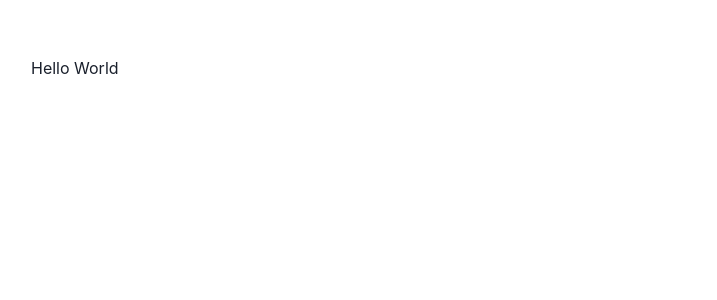
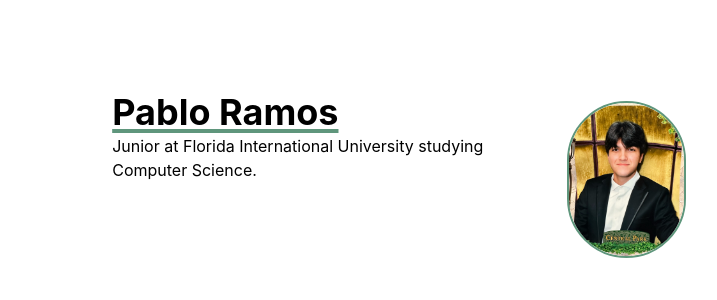
Before and after one commit to shmablo/pablos-page, a Next.js app: page / in a window 1280 px wide. Shown: the top 300 px of the page, without its empty margins (241-958 px from the left). Built offline with nearby package versions, Linux system fonts and the light colour scheme.

Commit message:
Constructing the Landing Page, not done yet

```diff
--- /dev/null
+++ b/components/grid-item.js
@@ -0,0 +1,90 @@
+import NextLink from 'next/link'
+import Image from 'next/image'
+import { Box, Text, LinkBox, LinkOverlay } from '@chakra-ui/react'
+import { Global } from '@emotion/react'
+
+export const GridItem = ({ children, id, title, thumbnail }) => (
+  <Box w="100%" textAlign="center">
+    <NextLink href={`/blog/${id}`} passHref scroll={false}>
+      <LinkBox cursor="pointer">
+        <Image
+          src={thumbnail}
+          alt={title}
+          className="grid-item-thumbnail"
+          placeholder="blur"
+        />
+        <LinkOverlay href={`/blog/${id}`}>
+          <Text mt={2} fontSize={20} color={'black'}>
+            {title}
+          </Text>
+        </LinkOverlay>
+        <Text fontSize={14}>{children}</Text>
+      </LinkBox>
+    </NextLink>
+  </Box>
+)
+
+export const WorkGridItem = ({ children, href, title, thumbnail }) => (
+  <Box
+    w="100%"
+    textAlign="center"
+    transition="all 0.2s ease-in-out"
+    _hover={{ transform: 'translateY(-2px)', color: '#4C7863' }}
+  >
+    <LinkBox cursor="pointer">
+      <Image
+        src={thumbnail}
+        alt={title}
+        className="grid-item-thumbnail"
+        placeholder="blur"
+        style={{
+          boxShadow: '0 0 10px 0 rgba(0, 0, 0, 0.2)',
+          borderRadius: '30px'
+        }}
+      />
+      <LinkOverlay href={href} target={'_blank'}>
+        <Text mt={2} fontSize={20} fontWeight="bold" color={'black'}>
+          {title}
+        </Text>
+      </LinkOverlay>
+      <Text fontSize={14} color={'black'}>
+        {children}
+      </Text>
+    </LinkBox>
+  </Box>
+)
+
+export const WorkGridItemTwo = ({ children, href, title, thumbnail }) => (
+  <Box w="100%" textAlign="center">
+    <LinkBox cursor="pointer">
+      <Image
+        src={thumbnail}
+        alt={title}
+        className="grid-item-thumbnail"
+        placeholder="blur"
+        style={{
+          boxShadow: '0 0 10px 0 rgba(0, 0, 0, 0.2)',
+          borderRadius: '30px'
+        }}
+      />
+      <LinkOverlay href={href} target={'_blank'}>
+        <Text mt={2} fontSize={20} fontWeight="bold" color={'black'}>
+          {title}
+        </Text>
+      </LinkOverlay>
+      <Text fontSize={14} color={'black'}>
+        {children}
+      </Text>
+    </LinkBox>
+  </Box>
+)
+
+export const GridItemStyle = () => (
+  <Global
+    styles={`
+      .grid-item-thumbnail {
+        border-radius: 12px;
+      }
+    `}
+  />
+)
--- /dev/null
+++ b/components/layouts/article.js
@@ -0,0 +1,32 @@
+import { motion } from 'framer-motion'
+import Head from 'next/head'
+import { GridItemStyle } from '../grid-item'
+
+const variants = {
+  hidden: { opacity: 0, x: 0, y: 20 },
+  enter: { opacity: 1, x: 0, y: 0 },
+  exit: { opacity: 0, x: 0, y: 20 }
+}
+
+const Layout = ({ children, title }) => (
+  <motion.article
+    initial="hidden"
+    animate="enter"
+    exit="exit"
+    variants={variants}
+    transition={{ duration: 0.4, type: 'easeInOut' }}
+    style={{ position: 'relative' }}
+  >
+    <>
+      {title && (
+        <Head>
+          <title>{title} - Pablo Ramos</title>
+        </Head>
+      )}
+      {children}
+      <GridItemStyle />
+    </>
+  </motion.article>
+)
+
+export default Layout
--- a/pages/index.js
+++ b/pages/index.js
@@ -1,11 +1,56 @@
-import { Container, Box } from "@chakra-ui/react"
+import { Container,
+        Box,
+        Heading,
+        Image,
+        SimpleGrid
+} from "@chakra-ui/react"
+
+import Layout from "../components/layouts/article"
 
 
 const Page = () => {
   return (
-    <div>
-      <p>Hello World</p>
-    </div>
+    <Layout>
+      <Container bg="white" paddingTop="15px">
+        <Box pt={5} display={{ md: "flex" }}>
+          <Box flewGrow={1}>
+            <Heading
+              as="h2"
+              variant="page-title"
+              color={'black'}
+              textDecoration={'underline'}
+              textUnderlineOffset={'4px'}
+              textDecorationColor={'#5F967C'}
+              textDecorationThickness={'4px'}
+            >
+              Pablo Ramos
+            </Heading>
+            <Box color={"black"}>
+              Junior at Florida International University studying
+              Computer Science.
+            </Box>
+        </Box>
+        <Box
+            flexShrink={0}
+            mt={{ base: 4, md: 0 }}
+            ml={{ md: 6 }}
+            align="center"
+            paddingTop={'10px'}
+          >
+            <Image
+              src={'images/Pablo_headshot.jpg'}
+              borderColor="#5F967C"
+              borderWidth={2}
+              borderStyle="solid"
+              borderRadius="full"
+              maxWidth="119px"
+              display="inline-block"
+              alt={'Pablo Ramos'}
+            />
+          </Box>
+        </Box>
+      </Container>
+    </Layout>
   )
 }
 
```
Also changed, not shown: components/logo.js (added, +63 -0 lines), components/navbar.js (added, +64 -0 lines), components/layouts/logo.js (deleted).
